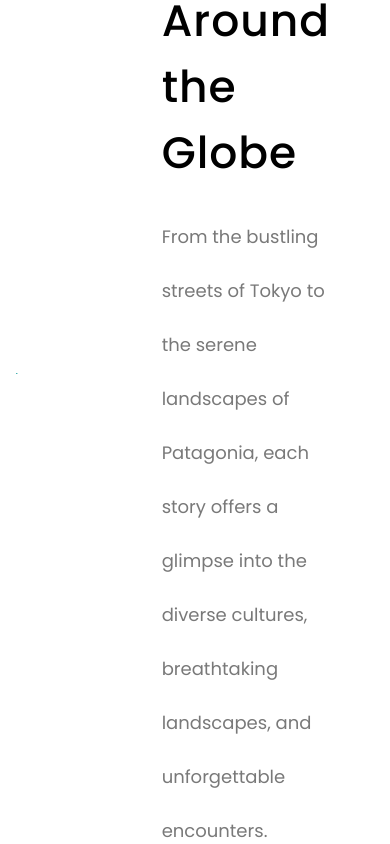
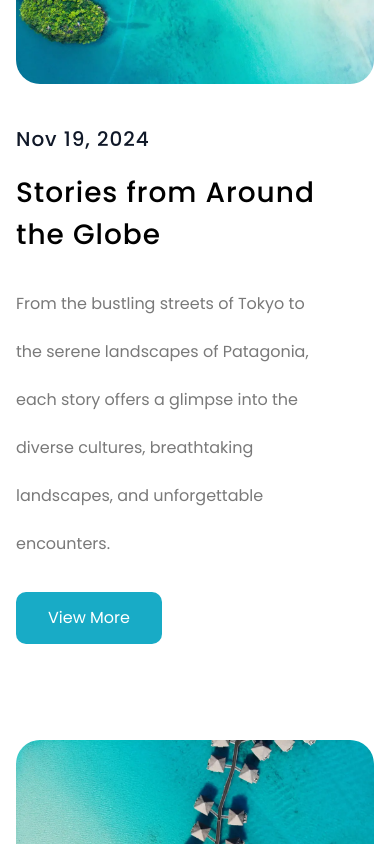
Before and after one commit to Jisap/vite-travel-agency, a React (Vite) app: page / in a window 390 px wide. Shown: the part 5140-5984 px from the top of the page. Built offline with nearby package versions, Linux system fonts and the light colour scheme.

Commit message:
BlogPost responsive

```diff
--- a/src/components/News/BlogPost.tsx
+++ b/src/components/News/BlogPost.tsx
@@ -18,7 +18,10 @@ const BlogPost = ({ post }: BlogPostProps) => {
         opacity: imageLoaded ? 1 : 0,
         y: imageLoaded ? 0 : 20,
       }}
-      className="group flex cursor-pointer items-center justify-between gap-x-36"
+      className="group flex cursor-pointer items-center justify-between gap-x-36
+      max-2xl:grid max-2xl:grid-cols-[4fr_6fr] max-2xl:gap-x-22
+      max-xl:gap-x-12
+      max-lg:max-w-lg max-lg:grid-cols-1 max-lg:gap-y-10"
     >
       <div className="overflow-hidden rounded-[1.5rem]">
         <img
@@ -28,18 +31,39 @@ const BlogPost = ({ post }: BlogPostProps) => {
           onLoad={() => setImageLoaded(true)}
         />
       </div>
-      <div className="mr-11 max-w-195">
-        <p className="tracking-6 text-gray-900 mb-4.5 text-[1.25rem] font-medium">
+      <div className="mr-11 max-w-195
+        max-3xl:mr-0 max-3xl:max-w-180
+        max-2xl:max-w-max"
+      >
+        <p className="tracking-6 text-gray-900 mb-4.5 text-[1.25rem] font-medium
+          max-3xl:text-base max-3xl:mb-4
+          max-xl:mb-3.5
+          max-md:mb-4.5"
+        >
           {post.date}
         </p>
-        <h4 className="tracking-6 mb-6 text-[2.75rem] font-medium">
+        <h4 className="tracking-6 mb-6 text-[2.75rem] font-medium
+          max-3xl:text-[2.5rem] max-3xl:mb-5.5
+          max-2xl:text-[2rem]
+          max-xl:mb-4 max-xl:text-[1.75rem]
+          max-md:mb-6"
+        >
           {post.title}
         </h4>
-        <p className="text-grey-800 mb-6 text-lg/13.5">
+        <p className="text-grey-800 mb-6 text-lg/13.5
+          max-3xl:text-base/12 max-3xl:mb-5.5
+          max-xl:mb-4
+          max-md:mb-6
+          max-sm:text-base/12"
+        >
           {post.summary}
         </p>
         <button className="bg-primary-700 hover:bg-primary-800 cursor-pointer rounded-[.625rem] px-8 py-3.5
-        text-lg font-medium text-white transition-all duration-300">
+          text-lg font-medium text-white transition-all duration-300
+          max-3xl:text-base
+          max-xl:py-3 max-xl:text-sm max-xl:font-normal
+          max-lg:py-3.5 max-lg:text-base"
+        >
           View More
         </button>
       </div>
```
